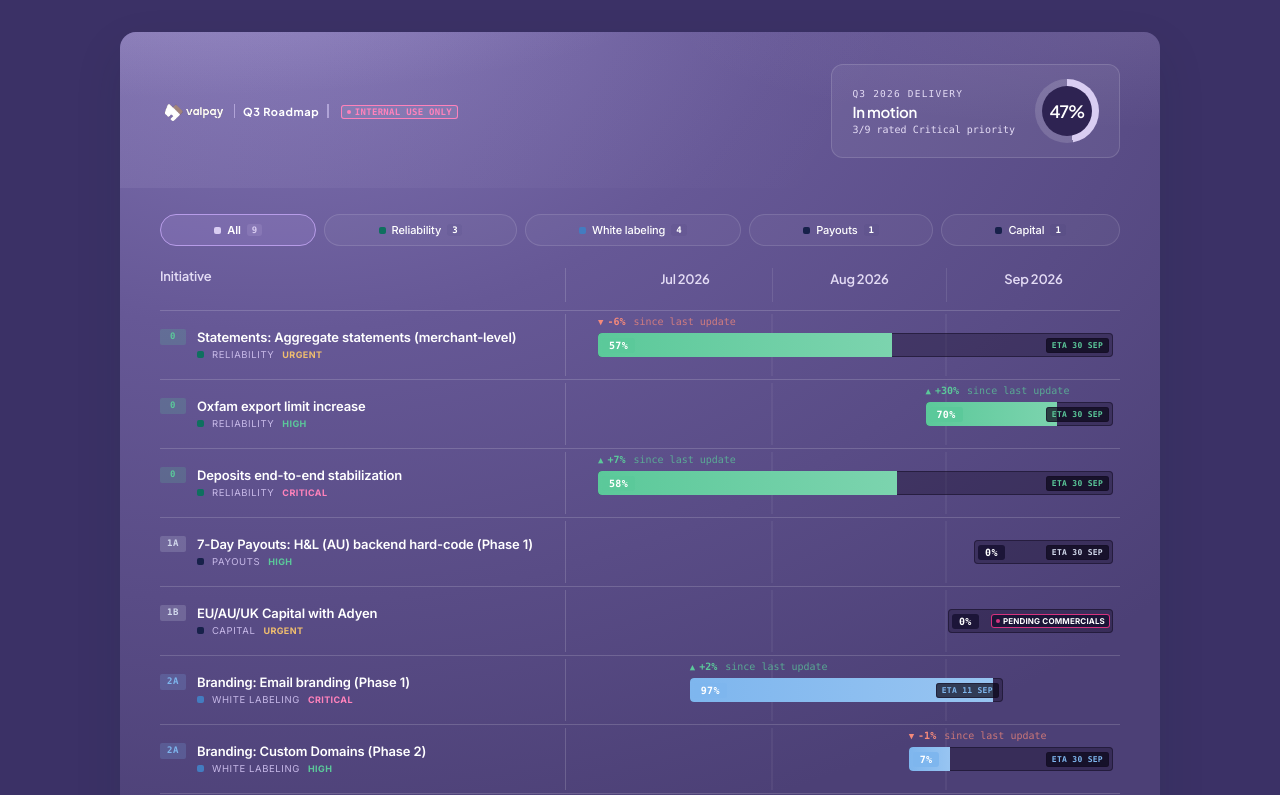
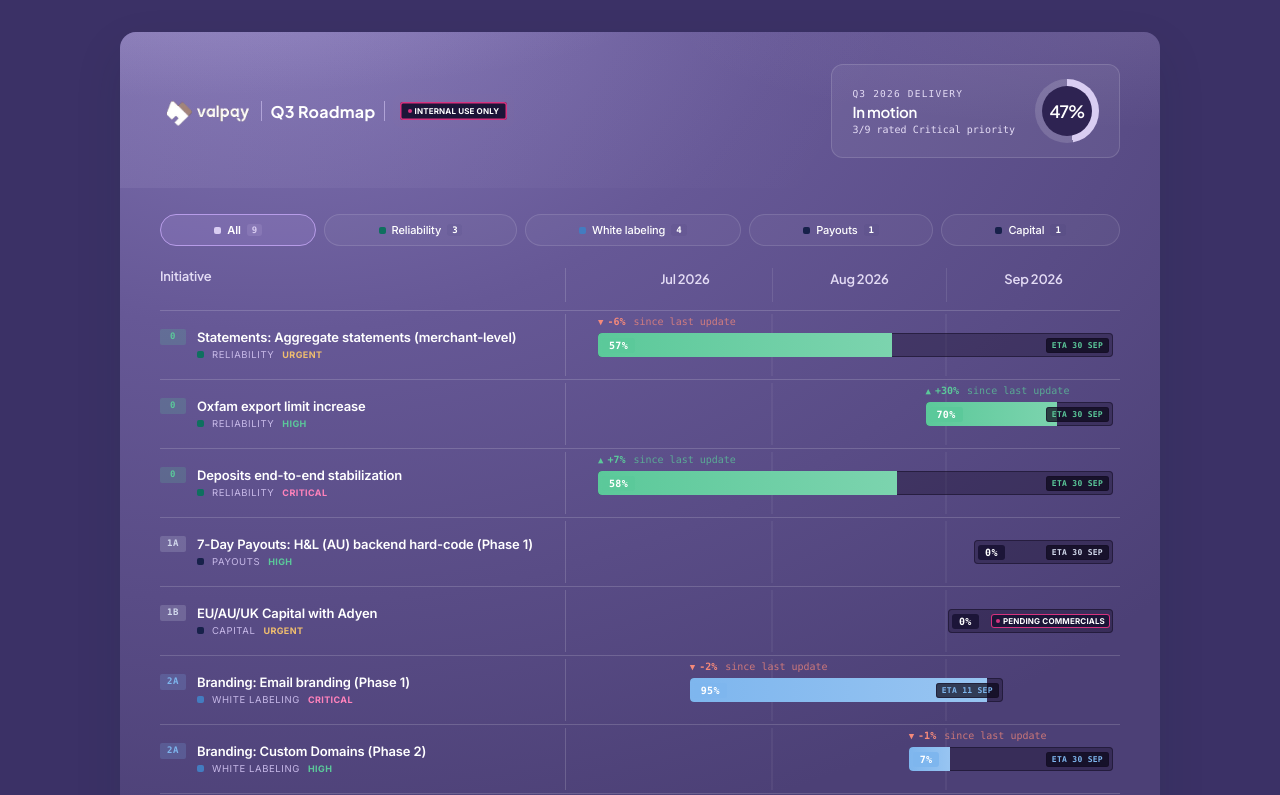
Before and after one commit to valpay-idimitrov/product, a Next.js app: page / in a window 1280 px wide. Shown: the top 795 px of the page. Built offline with nearby package versions, Linux system fonts and the light colour scheme.

Commit message:
stauts update, heading update, internal use only label updated

```diff
--- a/app/globals.css
+++ b/app/globals.css
@@ -80,9 +80,9 @@ a:hover { color: #a9d2fa; text-decoration: underline; }
 }
 
 @keyframes internalRing {
-  0% { box-shadow: inset 0 0 0 1px #FF82BB, 0 0 0 0 rgba(255, 130, 187, 0.5); }
-  70% { box-shadow: inset 0 0 0 1px #FF82BB, 0 0 0 5px rgba(255, 130, 187, 0); }
-  100% { box-shadow: inset 0 0 0 1px #FF82BB, 0 0 0 0 rgba(255, 130, 187, 0); }
+  0% { box-shadow: inset 0 0 0 1.5px #D6337F, 0 0 0 0 rgba(214, 51, 127, 0.75); }
+  70% { box-shadow: inset 0 0 0 1.5px #D6337F, 0 0 0 8px rgba(214, 51, 127, 0); }
+  100% { box-shadow: inset 0 0 0 1.5px #D6337F, 0 0 0 0 rgba(214, 51, 127, 0); }
 }
 
 /* Slow sweep across a bar's filled portion. */
--- a/components/RoadmapHeader.tsx
+++ b/components/RoadmapHeader.tsx
@@ -11,21 +11,21 @@ function InternalUsePill() {
     <span
       style={{
         position: 'relative',
-        top: 1,
+        margin: '0 3px',
+        padding: '4px 8px',
+        borderRadius: 3,
         display: 'inline-flex',
         alignItems: 'center',
-        gap: 4,
-        padding: '2px 6px',
-        borderRadius: 3,
-        background: 'rgba(255,255,255,0.08)',
-        boxShadow: 'inset 0 0 0 1px #FF82BB',
-        fontFamily: 'var(--font-mono)',
-        fontSize: 9,
-        fontWeight: 800,
+        gap: 2.5,
+        background: 'var(--note-bg)',
+        boxShadow: 'inset 0 0 0 1px #D6337F',
+        fontSize: 8,
+        fontWeight: 700,
         textTransform: 'uppercase',
-        letterSpacing: 0.3,
-        color: '#FF82BB',
-        animation: 'internalRing 2.1s ease-in-out 1.5s infinite',
+        letterSpacing: 0.15,
+        color: 'var(--note-color)',
+        whiteSpace: 'nowrap',
+        animation: 'internalRing 1.2s ease-in-out infinite',
       }}
     >
       <span
@@ -34,8 +34,7 @@ function InternalUsePill() {
           height: 4,
           borderRadius: 999,
           flex: '0 0 auto',
-          background: '#FF82BB',
-          animation: 'pipPulse 2.1s ease-in-out 1.5s infinite',
+          background: '#D6337F',
         }}
       />
       Internal use only
@@ -54,20 +53,20 @@ export default function RoadmapHeader({ accent, stats }: { accent: string; stats
     <div style={{ padding: '32px 40px 30px', background: headBg }}>
       <div style={{ display: 'flex', alignItems: 'center', justifyContent: 'space-between', gap: 32 }}>
         <div style={{ display: 'flex', alignItems: 'center', gap: 8 }}>
-          <img src="/valpay-logo-transparent.webp" alt="ValPay" style={{ height: 24, display: 'block' }} />
-          <span style={{ width: 1.5, height: 14, background: 'var(--txt-faint)', opacity: 0.7 }} />
+          <img src="/valpay-logo-transparent.webp" alt="ValPay" style={{ height: 34, display: 'block' }} />
+          <span style={{ width: 1.5, height: 20, background: 'var(--txt-faint)', opacity: 0.7 }} />
           <span
             style={{
               fontFamily: 'var(--font-display)',
-              fontSize: 11,
+              fontSize: 16,
               fontWeight: 700,
-              letterSpacing: 0.6,
+              letterSpacing: 0.3,
               color: 'var(--txt)',
             }}
           >
             Q3 Roadmap
           </span>
-          <span style={{ width: 1.5, height: 14, background: 'var(--txt-faint)', opacity: 0.7, marginRight: 4 }} />
+          <span style={{ width: 1.5, height: 20, background: 'var(--txt-faint)', opacity: 0.7, marginRight: 4 }} />
           <InternalUsePill />
         </div>
 
```
Also changed, not shown: lib/data.ts (+2 -2 lines).
